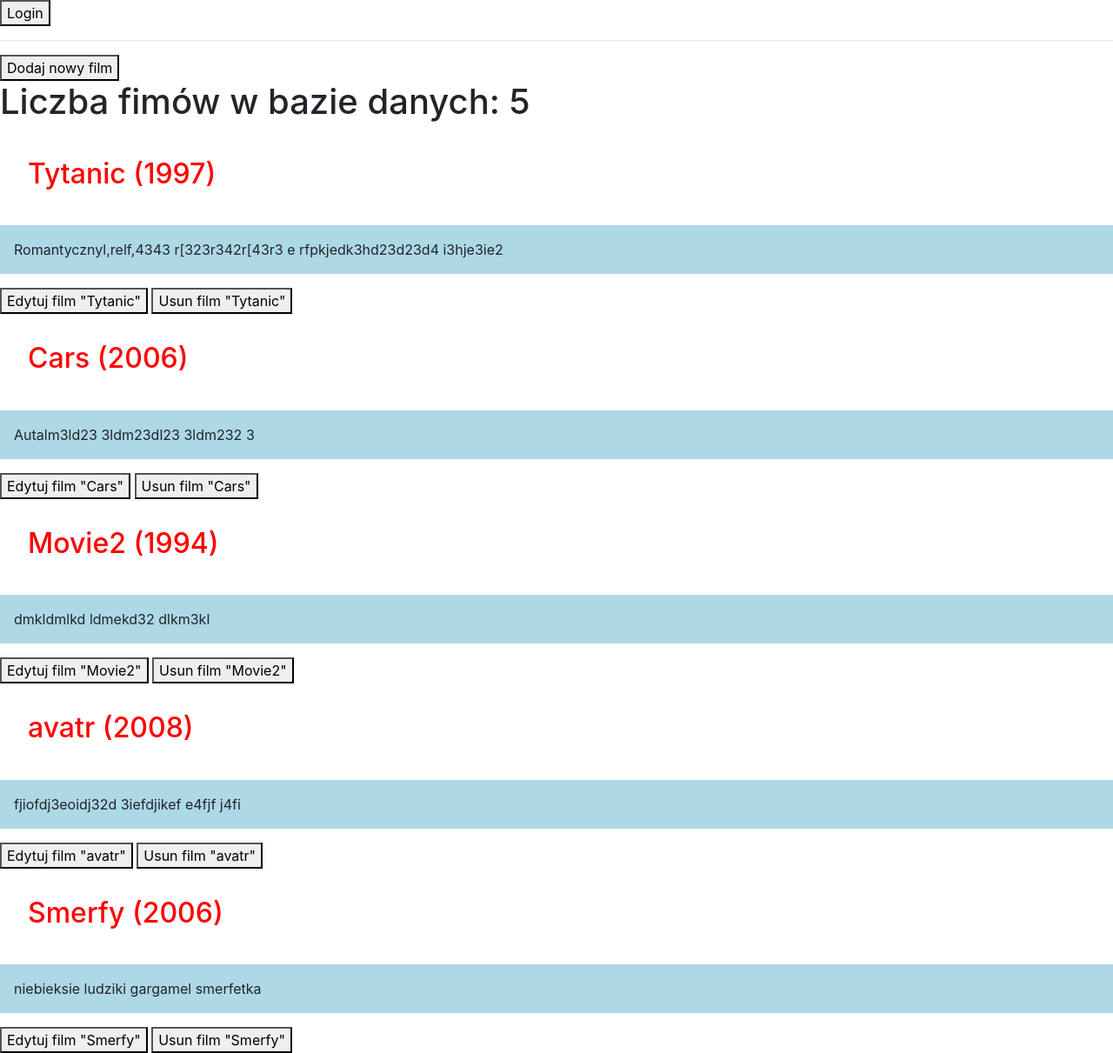
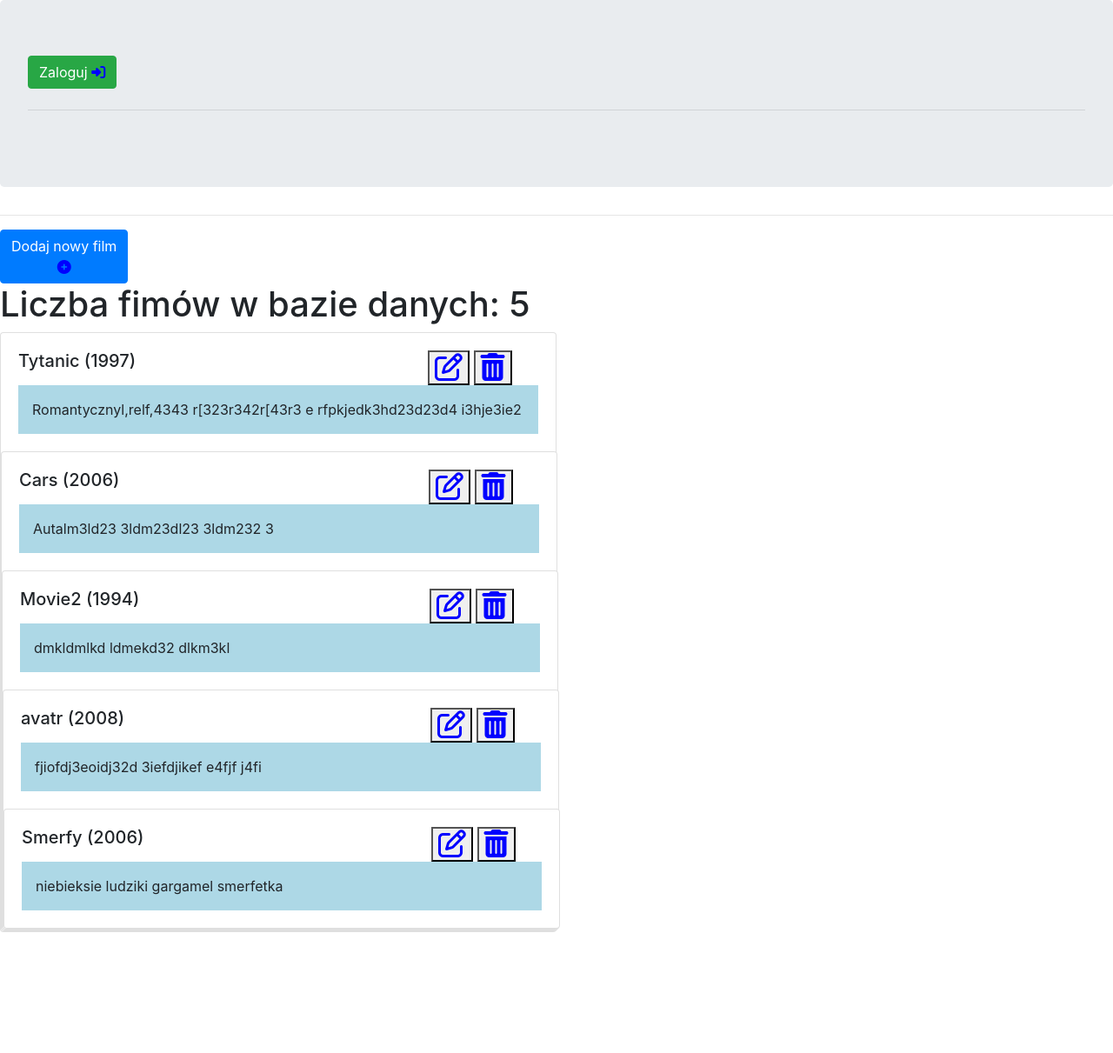
Before and after one commit to TomaszFicek/Django-course, a Django app: page /filmy/wszystkie/ in a window 1280 px wide. Shown: the whole page at 87% size. After the commit the page ends 1072 px from the top, so only its background shows below. Run offline with Django 3.2, Linux system fonts and the light colour scheme; data comes from the database, SQL or seed files in the repository; both versions use the stored data as it was after the commit; some libraries are stand-ins or nearby versions.

Commit message:
10/31/2020

```diff
--- a/filmyweb/static/moj.css
+++ b/filmyweb/static/moj.css
@@ -7,3 +7,6 @@ p {
     padding: 1rem;
     background-color: lightblue;
 }
+i {
+    color: blue;
+}
--- a/filmyweb/templates/filmy.html
+++ b/filmyweb/templates/filmy.html
@@ -1,21 +1,27 @@
-
 {% extends 'glowny.html' %} <!-- rozszerzenie tego templejtu o zawartosc templejtu "glowny.html -->
 
 {% block tytul %} Lista fimów {% endblock %} <!-- wyświetlanie tytulu konkretnej strony html -->
+{% load bootstrap %} <!-- zaladowanie apki bootstrap do templejtu -->
 
 
 {% block strona %}
+
+    <div class="jumbotron">
         {% if user.is_authenticated %} <!-- sprawdzenie warunku czy uzytkownik jest zalogowany, jesli nie jest wyswitla się
      przycisk do zalogowania , a jesli jest to przycisk do wylogowania-->
-        <p>Witaj {{ user.username }} <br> </p> <!-- wyswietlenie napisu plus wyswietlenie nazwy uzytkownika (<br> jest
-         to przejscie do koejnej lini )-->
+            <h1 class="display-4">Witaj {{ user.username }}</h1>
             <a href="{% url 'logout'%}"> <button type="submit">Logout</button>  </a>
         {% else %}
-        <a href="{% url 'login'%}"> <button type="submit">Login</button>  </a>
+            <a href="{% url 'login'%}"> <button type="submit" class="btn btn-success">Zaloguj
+            <i class="fas fa-sign-in-alt"></i></button>  </a>
         {% endif %}
+      <hr class="my-4">
+    </div>
+
     <hr>
 
-    <a href="{% url 'nowy_film'%}"> <button type="submit">Dodaj nowy film</button>  </a>
+    <a href="{% url 'nowy_film'%}"> <button type="submit" class="btn btn-primary">Dodaj nowy film<br>
+    <i class="fas fa-plus-circle"></i></button>  </a>
 
     {% if filmy|length == 0 %} <!-- dodawanie warunku w jezyku HTML -->
         <h2>Brak filmów</h2>
@@ -27,13 +33,31 @@
          METODY/SKLADNI "{{filmy|length}}" -->
         {% for film in filmy %} <!-- pętla for wypisujaca wszytskie elementy bazy danych (baza danych jest w obiekcie
      nazwanym "filmy" -->
-        <h2>{{ film }}</h2>
-        <p>{{ film.opis }}</p>
-        <a href="{% url 'edytuj_film' film.id %}"> <button type="submit">Edytuj film "{{film.tytul}}"</button>  </a>
+        <div class="card" style="width: 40rem;">
+          <div class="card-body">
+
+              <div class="row">
+                  <div class="col-9">
+                    <h5 class="card-title">{{ film }}</h5>
+                  </div>
+                  <div class="col-3">
+                     <a href="{% url 'edytuj_film' film.id %}"> <button type="submit">
+                         <i class="far fa-2x fa-edit"></i></button>  </a>
                       <!-- powyżej przy pomocy "<a></a> utworzono link do funkcji "edytuj_film", do zmiennej "herf" przypisano
                       nazwe URL tej funkcji, oraz dynamicznie podaje się id filmu, który chcemy edytowac - następnie ten link
                       podpęto pod przycisk -->
-        <a href="{% url 'usun_film' film.id %}"> <button type="submit">Usun film "{{film.tytul}}"</button>  </a>
+                      <a href="{% url 'usun_film' film.id %}"> <button type="submit">
+                          <i class="fas fa-2x fa-trash-alt"></i></button>  </a>
+                  </div>
+              </div>
+              <div class="row">
+                  <div class="col">
+                    <p class="card-text">{{ film.opis }}</p>
+                  </div>
+
+          </div>
+        </div>
+
         {% endfor %}
 
     {% endif %} <!-- zakonczenie warunku w jezyku HTML -->
```
Also changed, not shown: db.sqlite3. Lines whose indentation alone changed are shown as unchanged.
